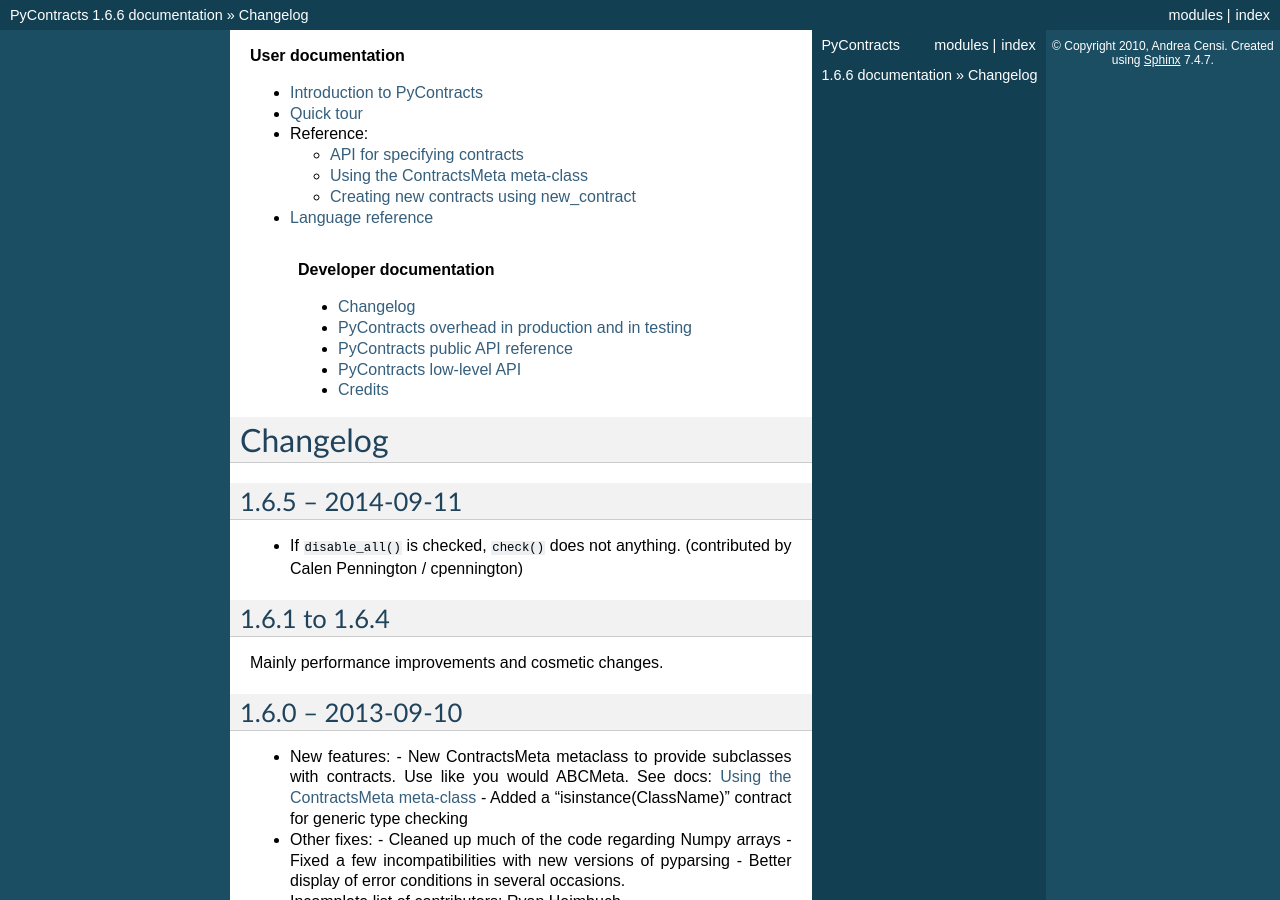
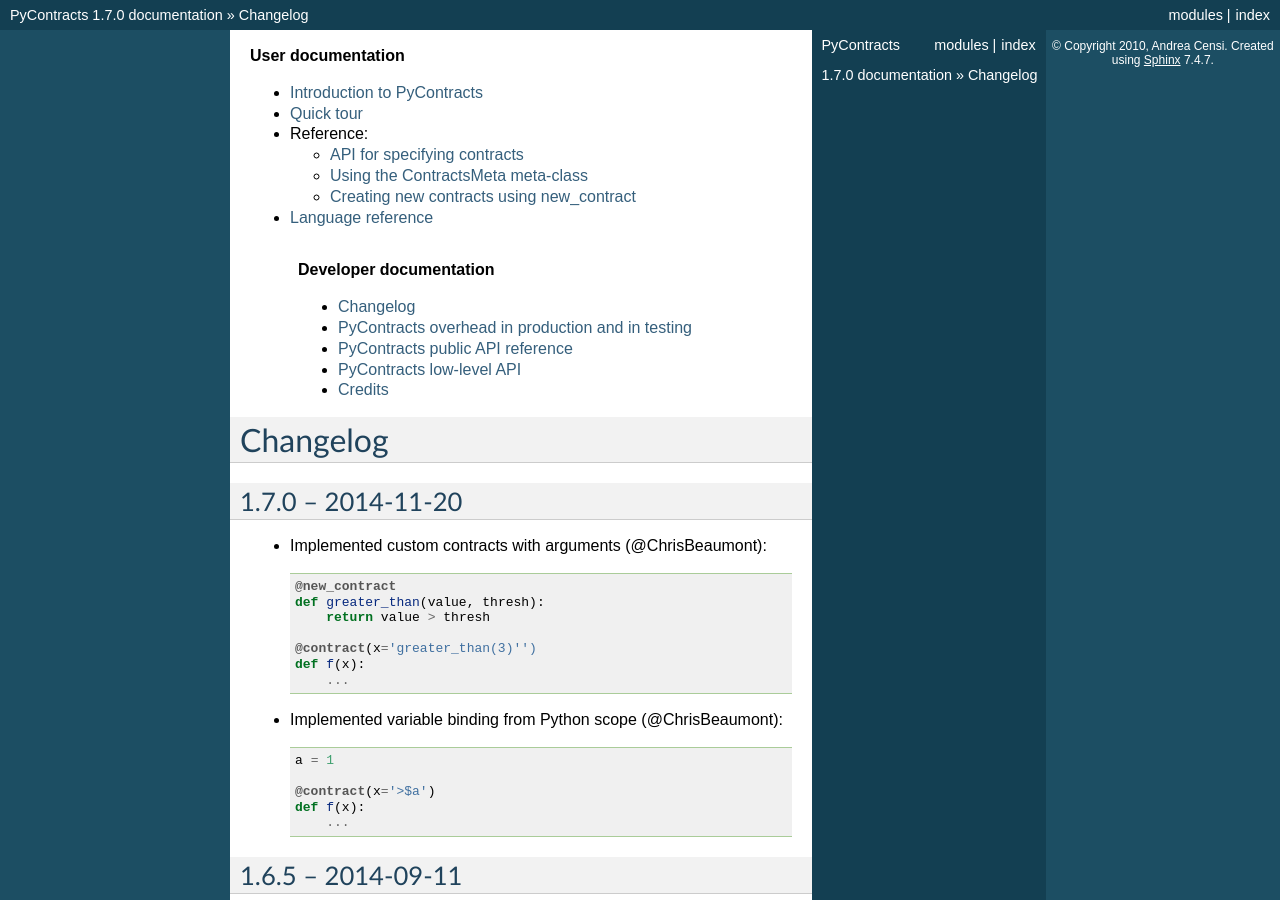
Before and after one commit to AndreaCensi/contracts, a Sphinx documentation site: the page built from docs/source/changelog.rst, in a window 1280 px wide and 900 px high. Built offline with Sphinx 7.4.7, drawn with Linux system fonts in a browser that asks for light colours; formulas are drawn with MathJax 3.

Commit message:
changelog, version bump

```diff
--- a/docs/source/changelog.rst
+++ b/docs/source/changelog.rst
@@ -8,6 +8,29 @@
 =========
 
 .. _changelog:
+
+
+1.7.0 -- 2014-11-20
+--------------------
+
+* Implemented custom contracts with arguments (@ChrisBeaumont): ::
+
+     @new_contract
+     def greater_than(value, thresh):
+         return value > thresh
+
+     @contract(x='greater_than(3)'')
+     def f(x):
+         ...
+
+* Implemented variable binding from Python scope (@ChrisBeaumont): ::
+
+      a = 1
+
+      @contract(x='>$a')
+      def f(x):
+          ...
+
 
 1.6.5 -- 2014-09-11
 -------------------
--- a/setup.py
+++ b/setup.py
@@ -1,7 +1,7 @@
 import os
 from setuptools import setup, find_packages
 
-version = "1.6.6"
+version = "1.7.0"
 
 description = (
 'PyContracts is a Python package that allows to declare '
--- a/src/contracts/__init__.py
+++ b/src/contracts/__init__.py
@@ -1,4 +1,4 @@
-__version__ = '1.6.6'
+__version__ = '1.7.0'
 
 import logging
 
```
